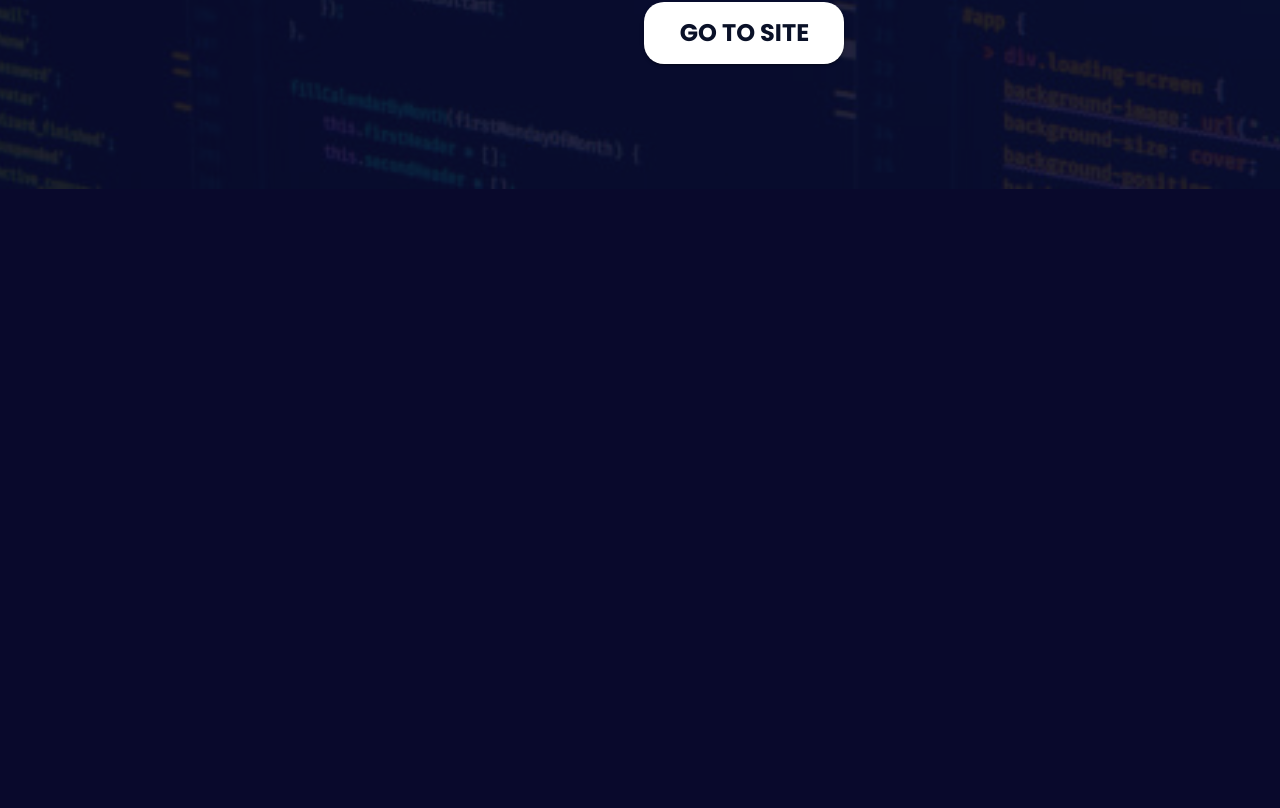
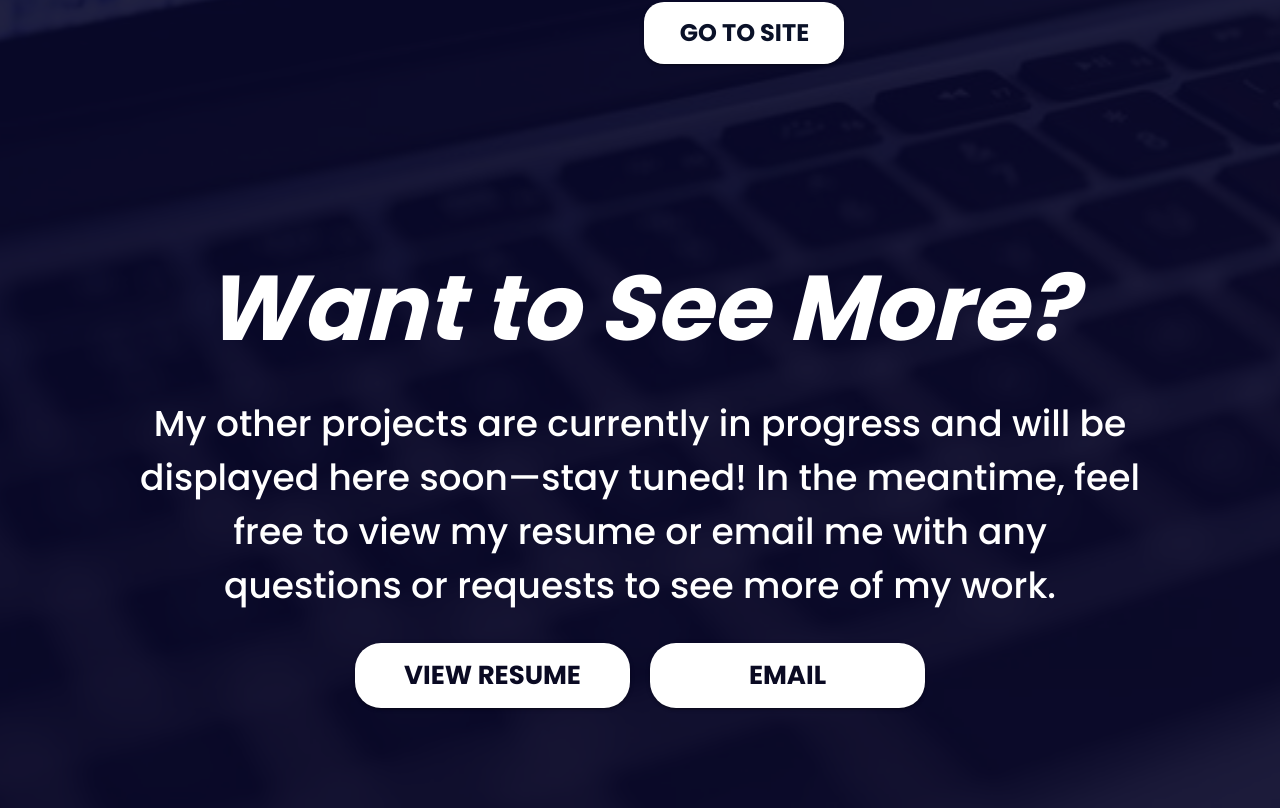
Before and after one commit to troyrhodes02/my-portfolio, a Next.js app: page /projects in a window 1280 px wide. Shown: the part 994-1802 px from the top of the page. Before the commit the page ends 1183 px from the top, so only its background shows below. Built offline with nearby package versions, Linux system fonts and the light colour scheme.

Commit message:
MP-6 Temp All Projects (#6)
* Temp All Projects

* email

```diff
--- /dev/null
+++ b/components/sections/projects/AllProjects.tsx
@@ -0,0 +1,90 @@
+"use client";
+
+import React from "react";
+import { Box, Typography, Button } from "@mui/material";
+
+export const AllProjects = () => {
+  return (
+    <Box
+      sx={{
+        display: "flex",
+        flexDirection: "column",
+        alignItems: "center",
+        justifyContent: "center",
+        textAlign: "center",
+        color: "#FFFFFF",
+        padding: { xs: "30px", sm: "40px", md: "50px" },
+        borderRadius: "8px",
+        paddingBottom: { xs: "60px", sm: "80px", md: "100px" },
+      }}
+    >
+      <Typography
+        sx={{
+          marginBottom: "20px",
+          fontWeight: "800",
+          fontSize: { xs: "42px", sm: "56px", md: "92px" },
+          fontStyle: "italic",
+        }}
+      >
+        Want to See More?
+      </Typography>
+      <Typography
+        sx={{
+          marginBottom: "30px",
+          maxWidth: "1000px",
+          fontWeight: "500",
+          fontSize: { xs: "16px", sm: "24px", md: "36px" },
+          paddingX: { xs: "10px", sm: "20px", md: "0" },
+        }}
+      >
+        My other projects are currently in progress and will be displayed here
+        soon—stay tuned! In the meantime, feel free to view my resume or email
+        me with any questions or requests to see more of my work.
+      </Typography>
+      <Box
+        sx={{
+          display: "flex",
+          flexDirection: { xs: "column", sm: "row" },
+          gap: { xs: "10px", sm: "20px" },
+          alignItems: "center",
+        }}
+      >
+        <Button
+          variant="contained"
+          sx={{
+            backgroundColor: "#FFFFFF",
+            color: "#0A0A23",
+            fontWeight: "800",
+            fontSize: { xs: "16px", sm: "20px", md: "26px" },
+            padding: { xs: "8px 16px", sm: "10px 20px" },
+            "&:hover": {
+              backgroundColor: "#EDEDED",
+            },
+            borderRadius: "26px",
+            width: { xs: "200px", sm: "275px" },
+          }}
+        >
+          VIEW RESUME
+        </Button>
+        <Button
+          variant="contained"
+          sx={{
+            backgroundColor: "#FFFFFF",
+            color: "#0A0A23",
+            fontWeight: "800",
+            fontSize: { xs: "16px", sm: "20px", md: "26px" },
+            padding: { xs: "8px 16px", sm: "10px 20px" },
+            "&:hover": {
+              backgroundColor: "#EDEDED",
+            },
+            borderRadius: "26px",
+            width: { xs: "200px", sm: "275px" },
+          }}
+          href="mailto:wtrhodes02@gmail.com"
+        >
+          EMAIL
+        </Button>
+      </Box>
+    </Box>
+  );
+};
--- a/components/sections/projects/featured/FeaturedProject.tsx
+++ b/components/sections/projects/featured/FeaturedProject.tsx
@@ -1,3 +1,5 @@
+"use client"
+
 import { useMediaQuery } from "@mui/material";
 import { FeaturedProjectMobile } from "./FeaturedProjectMobile";
 import { FeaturedProjectTablet } from "./FeaturedProjectTablet";
--- a/src/app/projects/page.tsx
+++ b/src/app/projects/page.tsx
@@ -3,6 +3,7 @@
 import { Box } from "@mui/material";
 import { Navbar } from "../../../components/navbar/Navbar";
 import { FeaturedProject } from "../../../components/sections/projects/featured/FeaturedProject";
+import { AllProjects } from "../../../components/sections/projects/AllProjects";
 
 export default function Projects() {
   return (
@@ -20,7 +21,7 @@ export default function Projects() {
           left: 0,
           width: "100%",
           height: "100%",
-          backgroundImage: `url('/code-screen.jpg')`,
+          backgroundImage: `url('/code-screen2.jpg')`,
           backgroundSize: "cover",
           backgroundRepeat: "no-repeat",
           backgroundPosition: "center",
@@ -37,6 +38,7 @@ export default function Projects() {
       >
         <Navbar />
         <FeaturedProject />
+        <AllProjects/>
       </Box>
     </Box>
   );
```
Also changed, not shown: public/code-screen2.jpg (added).
